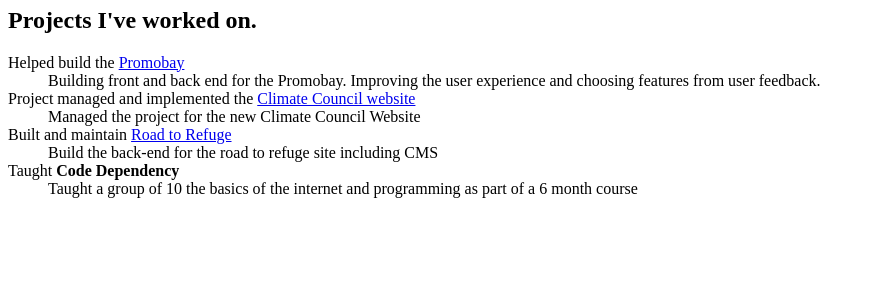
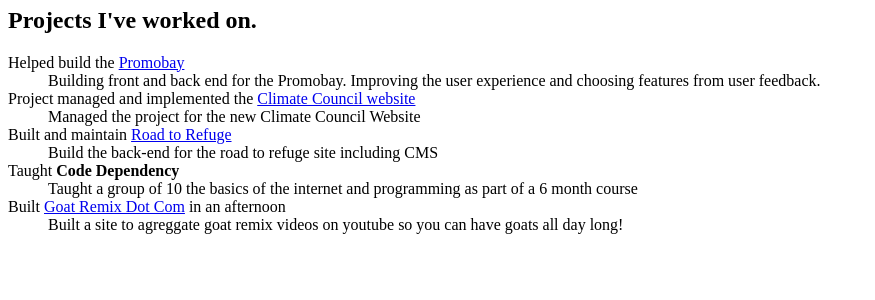
Before and after one commit to sebastiansibelle/sebastian-sibelle-app, a PHP site: template htdocs/app/theme/default/templates/home/home.php in a window 1280 px wide. Shown: the part 352-652 px from the top of the page, without its empty margins (0-875 px from the left). Run offline with PHP 8.4, Linux system fonts and the light colour scheme; the template is opened without the code that fills it, so the values that code supplies are empty; some libraries are stand-ins or nearby versions.

Commit message:
Added goatremix

```diff
--- a/htdocs/app/theme/default/templates/home/home.php
+++ b/htdocs/app/theme/default/templates/home/home.php
@@ -31,6 +31,7 @@
 					<dt>Project managed and implemented the <a href="http://climatecouncil.org.au">Climate Council website</a></dt><dd>Managed the project for the new Climate Council Website</dd>
 					<dt>Built and maintain <a href="http://roadtorefuge.org.au">Road to Refuge</a></dt><dd> Build the back-end for the road to refuge site including CMS</dd>
 					<dt>Taught <strong>Code Dependency</strong></dt><dd> Taught a group of 10 the basics of the internet and programming as part of a 6 month course</dd>
+					<dt>Built <a href="http://goatremix.com">Goat Remix Dot Com</a> in an afternoon</dt><dd> Built a site to agreggate goat remix videos on youtube so you can have goats all day long!</dd>
 				</ul>
 			</section>
 		</div>
```
